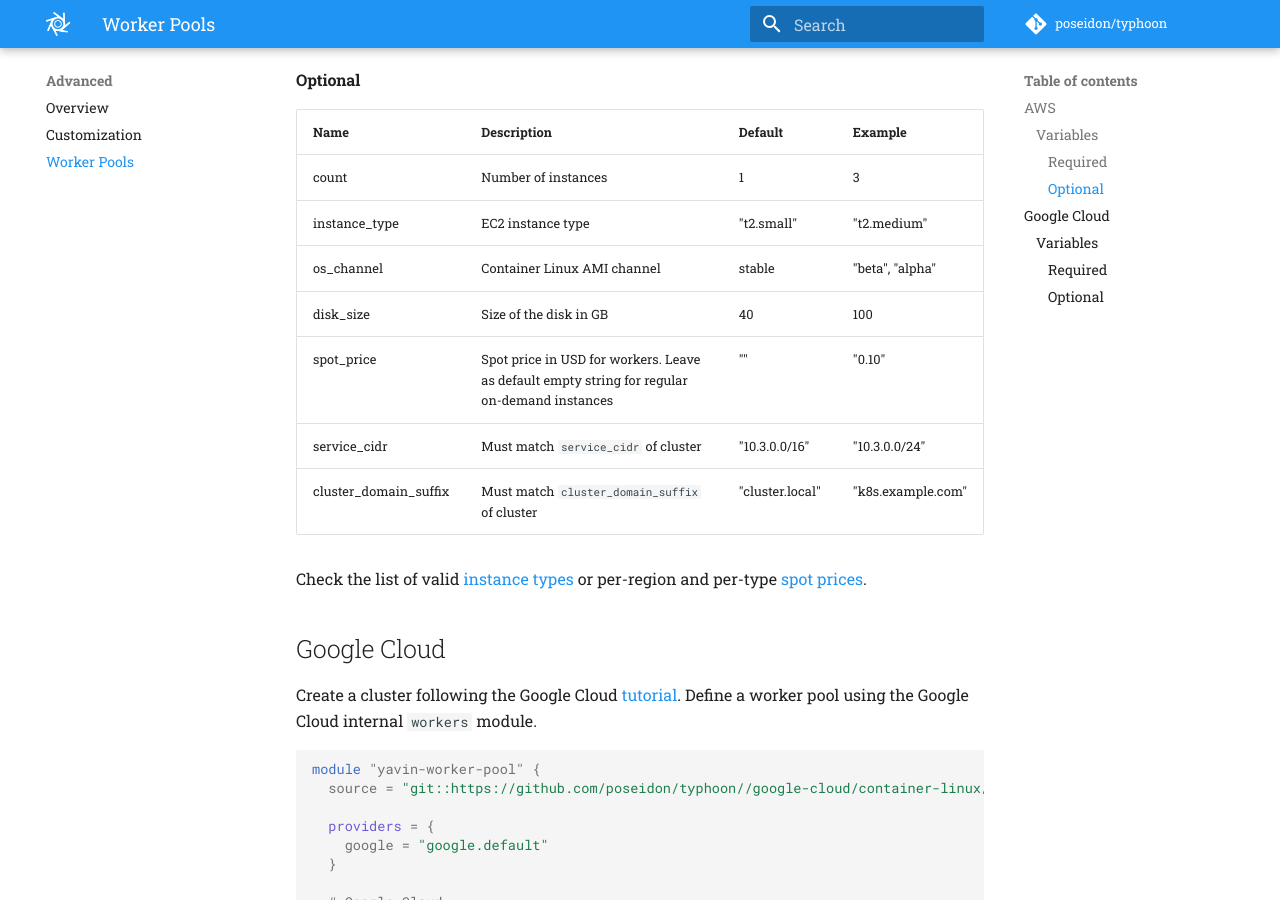
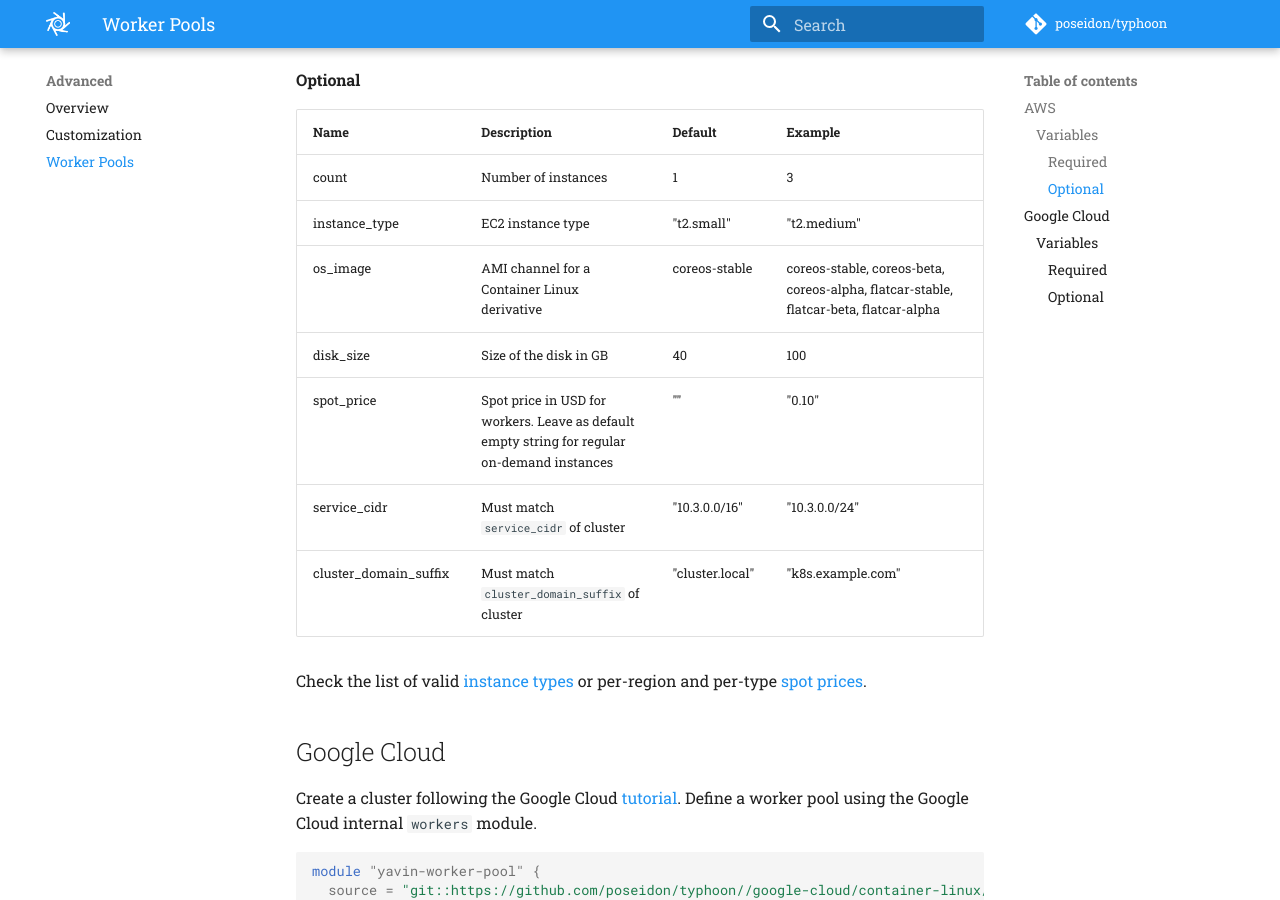
Before and after one commit to poseidon/typhoon, an MkDocs documentation site: the page built from docs/advanced/worker-pools.md, in a window 1280 px wide and 900 px high, scrolled down 1774 px. Built offline with MkDocs 1.6.1 and Material for MkDocs 9.7.7, drawn with Linux system fonts in a browser that asks for light colours; comment, search, counter and statistics services are not loaded; old or Windows-style settings are respelled for this version of MkDocs; some of the changed text lies outside the part shown.

Commit message:
Allow Flatcar Linux os_image on AWS, rename os_channel
* Replace os_channel variable with os_image to align naming
across clouds. Users who set this option to stable, beta, or
alpha should now set os_image to coreos-stable, coreos-beta,
or coreos-alpha.
* Default os_image to coreos-stable. This continues to use
the most recent image from the stable channel as always.
* Allow Container Linux derivative Flatcar Linux by setting
os_image to `flatcar-stable`, `flatcar-beta`, `flatcar-alpha`

````diff
--- a/docs/advanced/worker-pools.md
+++ b/docs/advanced/worker-pools.md
@@ -33,7 +33,7 @@ module "tempest-worker-pool" {
 
   count         = 2
   instance_type = "m5.large"
-  os_channel    = "beta"
+  os_image      = "coreos-beta"
 }
 ```
 
@@ -66,7 +66,7 @@ The AWS internal `workers` module supports a number of [variables](https://githu
 |:-----|:------------|:--------|:--------|
 | count | Number of instances | 1 | 3 |
 | instance_type | EC2 instance type | "t2.small" | "t2.medium" |
-| os_channel | Container Linux AMI channel | stable| "beta", "alpha" |
+| os_image | AMI channel for a Container Linux derivative | coreos-stable | coreos-stable, coreos-beta, coreos-alpha, flatcar-stable, flatcar-beta, flatcar-alpha |
 | disk_size | Size of the disk in GB | 40 | 100 |
 | spot_price | Spot price in USD for workers. Leave as default empty string for regular on-demand instances | "" | "0.10" |
 | service_cidr | Must match `service_cidr` of cluster | "10.3.0.0/16" | "10.3.0.0/24" |
````
Also changed, not shown: CHANGES.md (+5 -3 lines), docs/cl/aws.md (+1 -1 lines), 7 other files.
